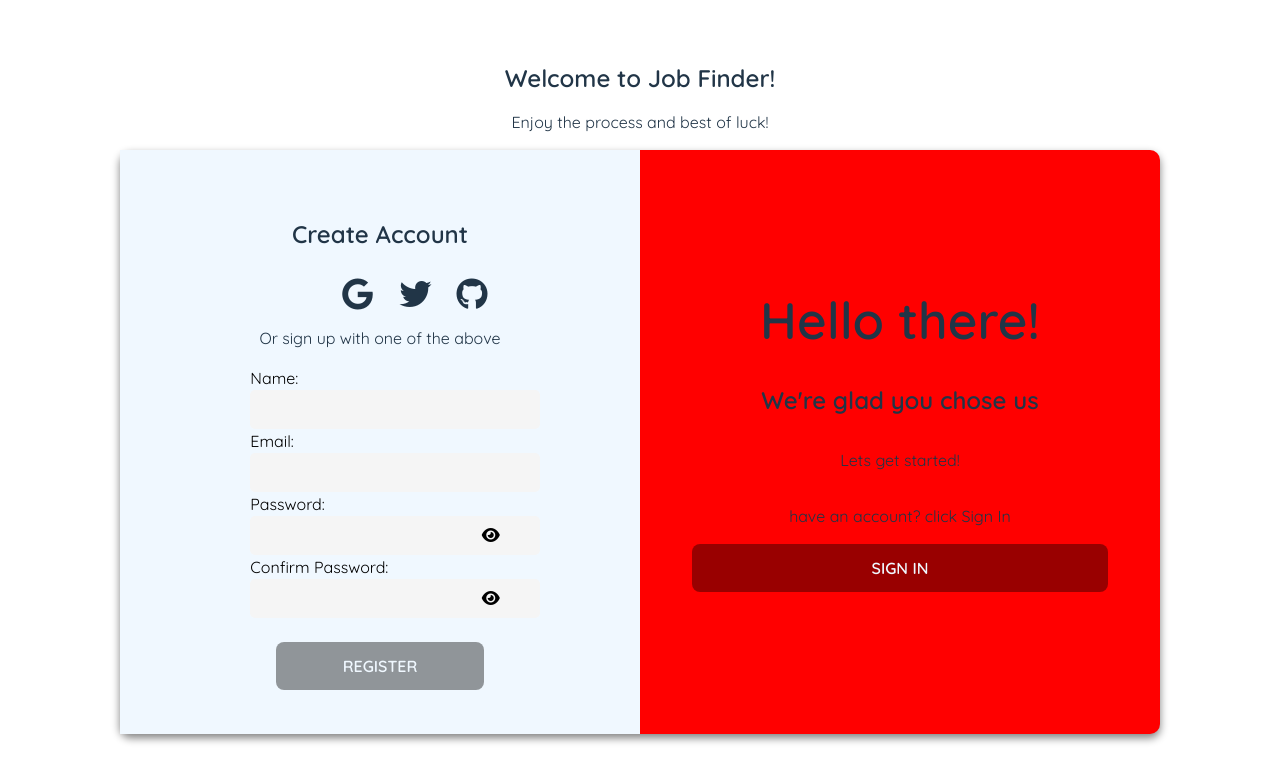
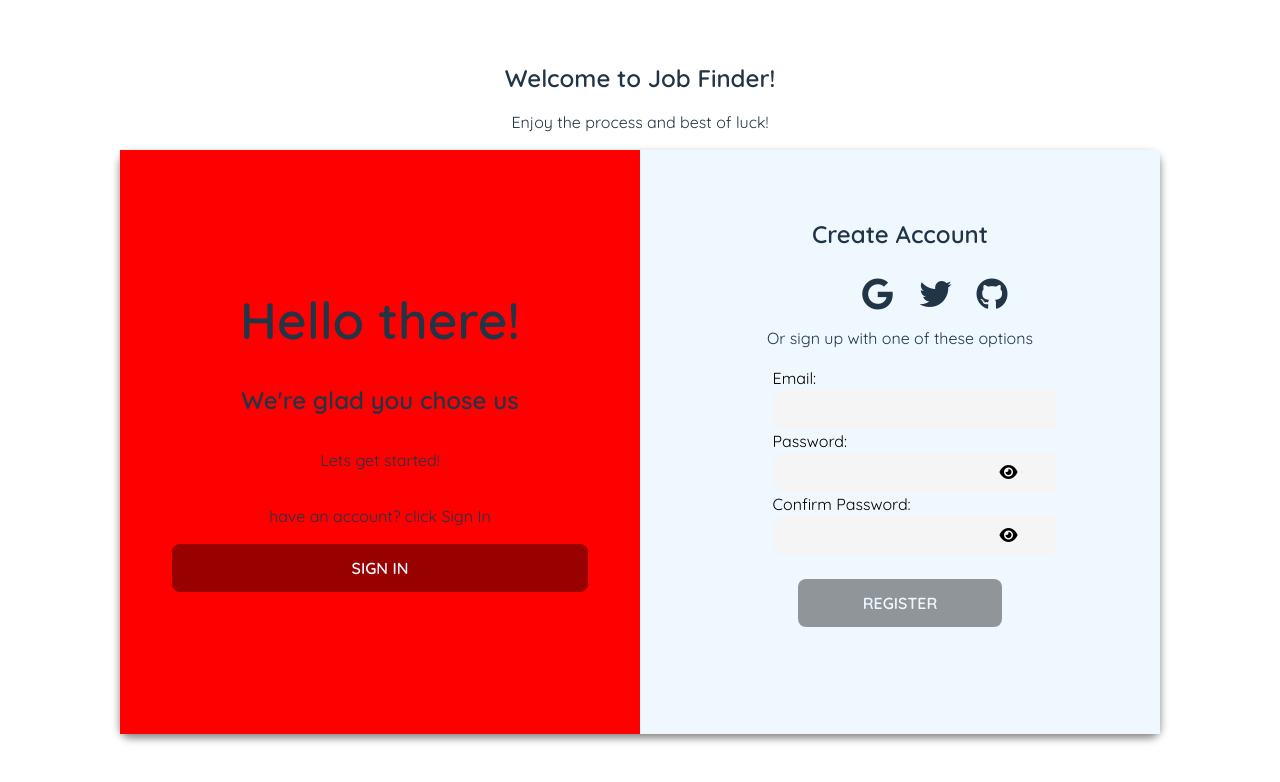
Before and after one commit to Kagweitis/the-job-finder, a Vue app: page / in a window 1280 px wide. Both pictures are taken after a click on the button "REGISTER". Shown: the top 782 px of the page. Built offline with nearby package versions, Linux system fonts and the light colour scheme.

Commit message:
transitions done

```diff
--- a/src/routes/index.js
+++ b/src/routes/index.js
@@ -10,7 +10,11 @@ const routes = [
     //   requiresAuth: true
     // },
     children: [
-      { path: '', name: 'homepage', component: () => import('../views/HomeView.vue') }
+      { path: '', name: 'homepage', component: () => import('../views/HomeView.vue') },
+      { path: '/about', name: 'about', component: () => import('../views/AboutView.vue') },
+      { path: '/profile', name: 'profile', component: () => import('../views/ProfileView.vue') },
+      { path: '/jobs', name: 'jobs', component: () => import('../views/JobsView.vue') },
+      { path: '/about', name: 'about', component: () => import('../views/AboutView.vue') }
     ]
   },
 
@@ -27,20 +31,6 @@ const routes = [
       }
     ]
   },
-
-  {
-    path: "/about",
-    name: "about",
-
-    // route level code-splitting
-    // this generates a separate chunk (about.[hash].js) for this route
-    // which is lazy-loaded when the route is visited.
-    component: () =>
-      import("../views/AboutView.vue"),
-    meta: {
-      requiresAuth: true
-    }
-  },
 ];
 
 const router = createRouter({
--- a/src/style.css
+++ b/src/style.css
@@ -5,7 +5,7 @@
   font-weight: 400;
 
   color-scheme: light dark;
-  color: rgba(255, 255, 255, 0.87);
+  /* color: rgba(255, 255, 255, 0.87); */
   background-color: #242424;
 
   font-synthesis: none;
@@ -17,21 +17,21 @@
 
 a {
   font-weight: 500;
-  color: #646cff;
+  color: red;
   text-decoration: inherit;
 }
 a:hover {
   color: #535bf2;
 }
 
-a {
+/* a {
   font-weight: 500;
   color: #646cff;
   text-decoration: inherit;
 }
 a:hover {
   color: #535bf2;
-}
+} */
 
 
 h1 {
--- a/src/views/LandingView.vue
+++ b/src/views/LandingView.vue
@@ -5,8 +5,7 @@
 
     <div class="container">
         <template v-if="showSignInForm" :style="loginStyle">
-            <transition>
-            <div id="login-panel" >
+            <div id="login-panel" class= "animate__animated animate__slideInRight">
                 <h2 style="margin-top: 5vh;">Welcome Back!</h2>
                 <div class="social-container-login">
                     <i class="fa-brands fa-google fa-2x" @click="handleGoogleSignIn"></i>
@@ -14,7 +13,7 @@
                     <i class="fa-brands fa-github fa-2x" @click="handleGithubSignIn"></i>
                 </div>
                 <p>Or sign in with one of these options</p>
-                <form @submit.prevent="loginUser">
+                <form @submit.prevent="loginUser" >
                     <label>
                         Email:
                         <input v-model="loginDetails.email" type="email" />
@@ -34,8 +33,7 @@
 
                 </form>
                 </div>
-            </transition>
-                    <div id="login-panel-info">
+                <div id="login-panel-info" class= "animate__animated animate__slideInLeft">
                     <h1>Nice to see you again!</h1>
                     <h2>Lets continue our journey</h2>
                     <p>don't have an account? click Register</p>
@@ -44,20 +42,26 @@
                     </button>
                 </div>
                 </template>
-                <template v-else :style="registerStyle">
-                    <div id="register-panel">
+                <template v-else>
+                    <div id="register-panel-info" class= "animate__animated animate__slideInRight">
+                        <h1>Hello there!</h1>
+                        <h2>We're glad you chose us</h2>
+                        <p>Lets get started!</p>
+                        <p>have an account? click Sign In</p>
+                        <!-- <div class="animate__animated animate__bounce animate__faster">Example</div> -->
+                        <button @click="showSignInForm = !showSignInForm">
+                        {{ showSignInForm ? 'Register' : 'Sign In' }}
+                        </button>
+                    </div>
+                    <div id="register-panel" class= "animate__animated animate__slideInLeft">
                         <h2 style="margin-top: 4vh; margin-bottom: 4vh;">Create Account</h2>
                         <div class="social-container-register">
                             <i class="fa-brands fa-google fa-2x" @click="handleGoogleSignIn"></i>
                             <i class="fa-brands fa-twitter fa-2x" @click="handleTwitterSignIn"></i>
                             <i class="fa-brands fa-github fa-2x" @click="handleGithubSignIn"></i>
                         </div>
-                        <p >Or sign up with one of the above</p>
+                        <p >Or sign up with one of these options</p>
                     <form @submit.prevent="registerUser">
-                            <label>
-                                Name:
-                            <input v-model="registrationDetails.name" type="text" />
-                            </label>
                             <label>
                                 Email:
                             <input v-model="registrationDetails.email" type="email" />
@@ -85,15 +89,6 @@
                         value="register">Register</button>
                     </form>
                 </div>
-                <div class="register-panel-info">
-                    <h1>Hello there!</h1>
-                    <h2>We're glad you chose us</h2>
-                     <p>Lets get started!</p>
-                     <p>have an account? click Sign In</p>
-                    <button @click="showSignInForm = !showSignInForm">
-                    {{ showSignInForm ? 'Register' : 'Sign In' }}
-                    </button>
-                </div>
                  </template>
             </div>
         </div>
@@ -104,10 +99,10 @@ import { reactive, ref, computed } from 'vue';
 import { useStore } from 'vuex';
 import { getAuth, signInWithPopup, GoogleAuthProvider, TwitterAuthProvider, GithubAuthProvider } from "firebase/auth";
 import { useRouter } from 'vue-router';
+import 'animate.css';
 
 
 const registrationDetails = reactive({
-    name: '',
     email: '',
     password: '',
 })
@@ -240,37 +235,19 @@ const handleGithubSignIn = () => {
  .landing-page{
     /* background-image: url('../assets/imgs/dbz-dragon-ball-z-goku-dragon-ball-super-wallpaper-preview.jpg'); */
     font: 'Quicksand';
-    background-color: white;
+    /* background-color: white; */
     background-size: cover;
     min-height: 98vh;
     align-content: center;
     justify-content: center;
 }
 
-.v-enter-from {
-  opacity: 0
+/* .fade-enter-active, .fade-leave-active {
+  transition: opacity .5s;
 }
-.v-enter-to {
-  opacity: 1
-}
-.v-enter-active {
-  transition: opacity 2s ease
-}
-
-.slide-up-enter, .slide-up-leave-to {
-    transform: translateY(100%);
-  }
-  .slide-up-enter-to, .slide-up-leave {
-    transform: translateY(0%);
-  }
-
-   /* Fade transition */
-   .fade-enter, .fade-leave-to {
-    opacity: 0;
-  }
-  .fade-enter-to, .fade-leave {
-    opacity: 1;
-  }
+.fade-enter, .fade-leave-to {
+  opacity: 0;
+} */
 
 /* body {
 	background: #f6f5f7;
@@ -313,14 +290,16 @@ h1{
     justify-content: center;
     align-items: center;
     text-align: center;
+    background-color: red;
 }
 
-.register-panel-info{
+#register-panel-info{
     display: flex;
     flex-direction: column;
     justify-content: center;
     align-content: center;
     text-align: center;
+    background-color: red;
 }
 
 p{
@@ -335,7 +314,7 @@ label{
     display: grid;
     grid-template-columns: 50% 50%;
     font-family: 'Quicksand', sans-serif;
-    background-color: red;
+    background: transparent;
     height: 73vh;
     max-width: 160vh;
     min-width: 130vh;
```
